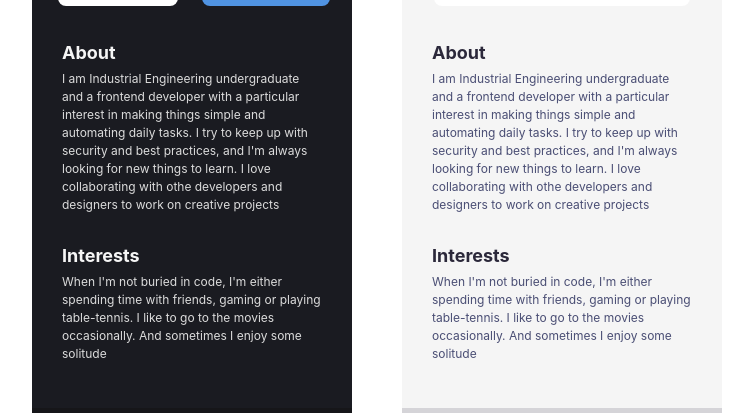
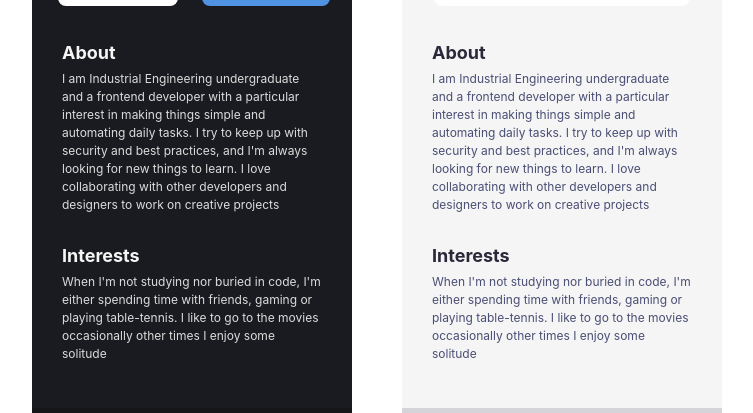
Before and after one commit to t3ch-spawn/scrimba-solo-project1, a React app: page / in a window 1280 px wide. Shown: the part 501-914 px from the top of the page, without its empty margins (263-1016 px from the left). Built offline with nearby package versions, Linux system fonts and the light colour scheme; the HTML template or start-up script is replaced by a standard one.

Commit message:
edited typography

```diff
--- a/src/components/about-1.jsx
+++ b/src/components/about-1.jsx
@@ -6,7 +6,7 @@ function About() {
         I am Industrial Engineering undergraduate and a frontend developer with
         a particular interest in making things simple and automating daily
         tasks. I try to keep up with security and best practices, and I'm always
-        looking for new things to learn. I love collaborating with othe
+        looking for new things to learn. I love collaborating with other
         developers and designers to work on creative projects
       </p>
     </div>
--- a/src/components/about-2.jsx
+++ b/src/components/about-2.jsx
@@ -6,7 +6,7 @@ function About_2() {
         I am Industrial Engineering undergraduate and a frontend developer with
         a particular interest in making things simple and automating daily
         tasks. I try to keep up with security and best practices, and I'm always
-        looking for new things to learn. I love collaborating with othe
+        looking for new things to learn. I love collaborating with other
         developers and designers to work on creative projects
       </p>
     </div>
--- a/src/components/interests-1.jsx
+++ b/src/components/interests-1.jsx
@@ -3,9 +3,9 @@ function Interests() {
     <div className="interests ">
       <h4>Interests</h4>
       <p>
-        When I'm not buried in code, I'm either spending time with friends,
-        gaming or playing table-tennis. I like to go to the movies occasionally.
-        And sometimes I enjoy some solitude
+        When I'm not studying nor buried in code, I'm either spending time with
+        friends, gaming or playing table-tennis. I like to go to the movies
+        occasionally other times I enjoy some solitude
       </p>
     </div>
   );
--- a/src/components/interests-2.jsx
+++ b/src/components/interests-2.jsx
@@ -3,9 +3,9 @@ function Interests_2() {
     <div className="interests interests--2">
       <h4>Interests</h4>
       <p>
-        When I'm not buried in code, I'm either spending time with friends,
-        gaming or playing table-tennis. I like to go to the movies occasionally.
-        And sometimes I enjoy some solitude
+        When I'm not studying nor buried in code, I'm either spending time with
+        friends, gaming or playing table-tennis. I like to go to the movies
+        occasionally other times I enjoy some solitude
       </p>
     </div>
   );
```
